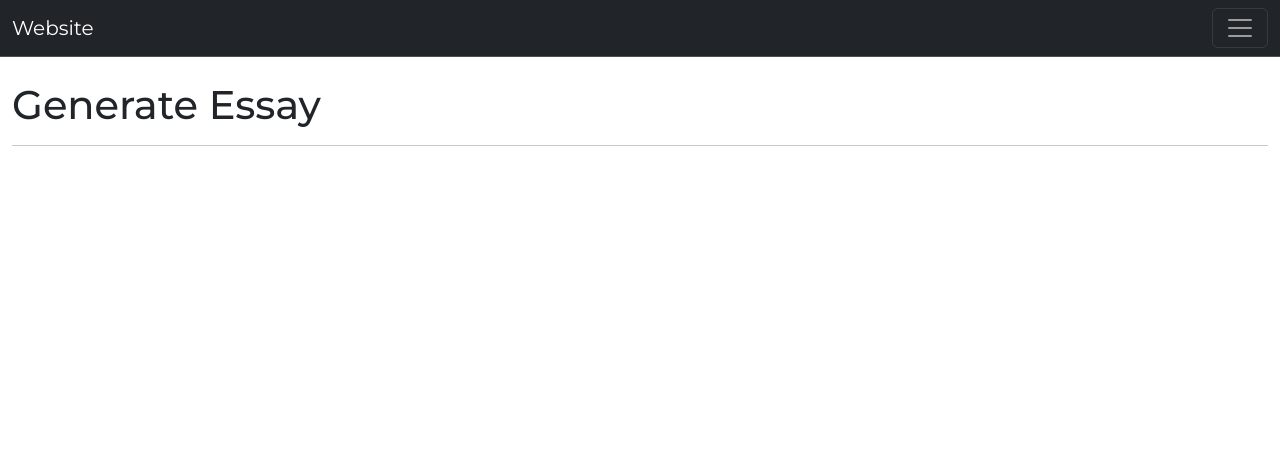
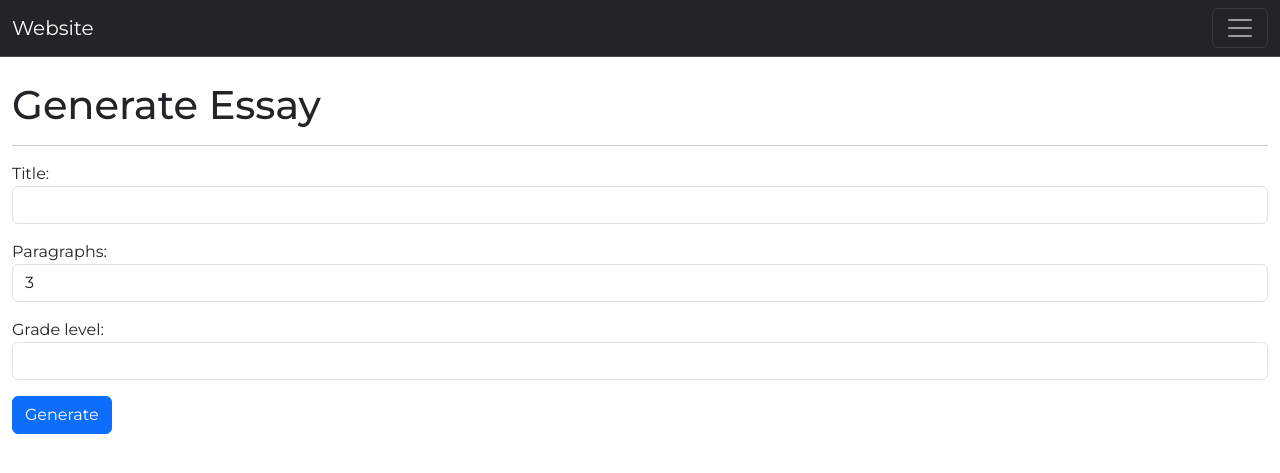
Before and after one commit to Nepul321/Essay-Generator-Django, a Django app: page / in a window 1280 px wide. Shown: the top 473 px of the page. Run offline with Django 5.2, Linux system fonts and the light colour scheme.

Commit message:
8th commit

```diff
--- a/base/forms.py
+++ b/base/forms.py
@@ -4,7 +4,7 @@ from .models import *
 class EssayForm(forms.ModelForm):
 	class Meta:
 		model = Essay
-		fields = ('title', 'paragraphs', 'grade_level', 'content')
+		fields = ('title', 'paragraphs', 'grade_level')
 
 		widgets = {
            'title' : forms.TextInput(attrs={'class' : 'form-control'}),
--- a/base/templates/home.html
+++ b/base/templates/home.html
@@ -10,6 +10,10 @@ Essay Generator
 <div class="container-fluid my-4">
 <h1>Generate Essay</h1>
 <hr/>
-
+<form method="POST">
+   {% csrf_token %}
+   {{ form.as_p }}
+   <button class="btn btn-primary">Generate</button>
+</form>
 </div>
 {% endblock body %}
--- a/base/views.py
+++ b/base/views.py
@@ -1,10 +1,23 @@
-from django.shortcuts import render
+from django.shortcuts import render, redirect
+from .forms import EssayForm
+from .service import ask_gemini
 
 
 def HomeView(request, *args, **kwargs):
 	template = "home.html"
+	form = EssayForm()
+	if request.method == "POST":
+		prompt = request.POST.get("title")
+		paragraphs = request.POST.get("paragraphs")
+		level = request.POST.get("grade_level")
+		reply = ask_gemini(prompt, paragraphs, level)
+		form = EssayForm(request.POST)
+		if form.is_valid():
+			form.instance.content = reply['markdown']
+			form.save()
+			return redirect('/')
 	context = {
-
+      'form' : form
 	}
 
 	return render(request, template, context)
```
